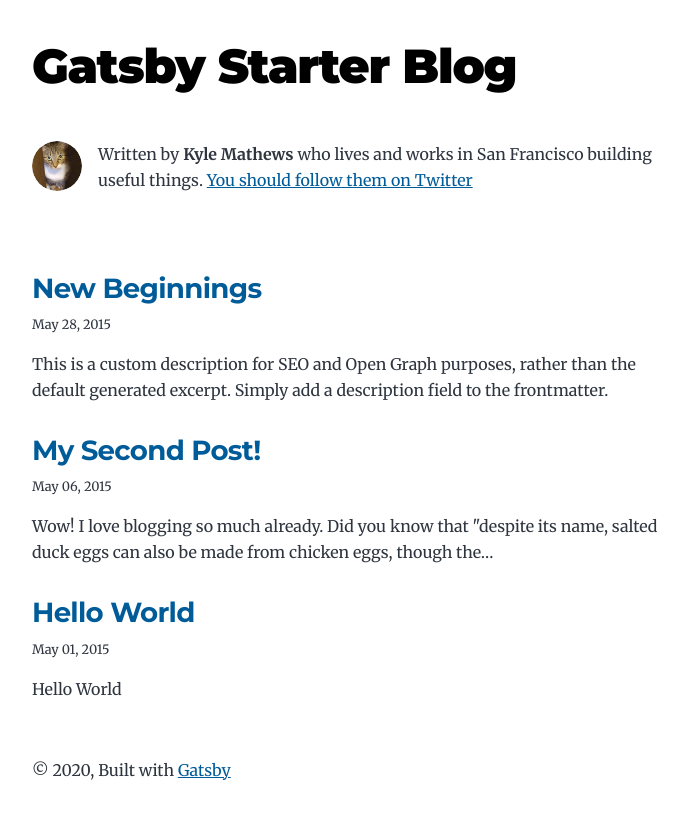
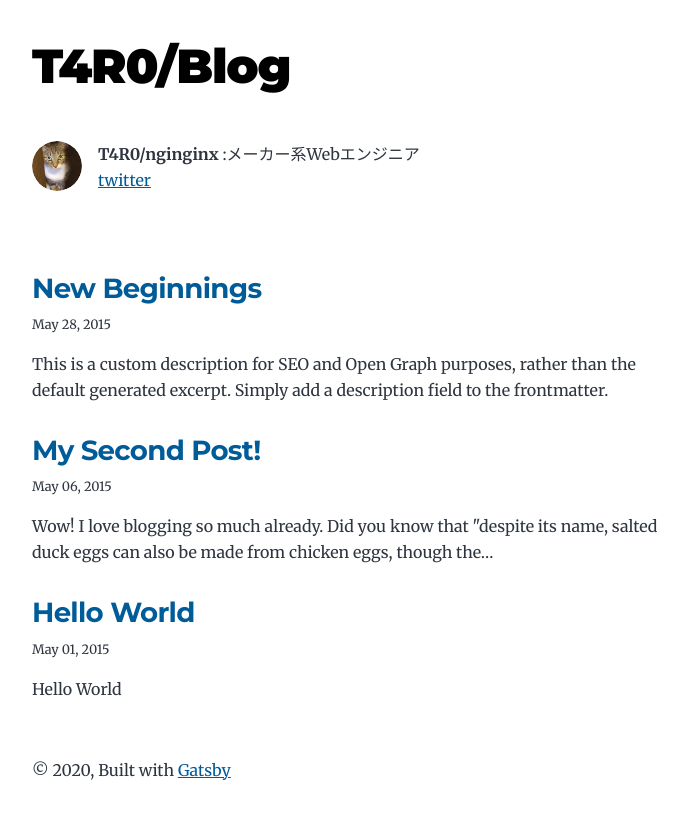
Before and after one commit to ninginx/blog-t4r0, a Gatsby site: page / in a window 1280 px wide. Shown: the whole page, without its empty margins (292-980 px from the left). Built offline with nearby package versions, Linux system fonts and the light colour scheme; Gatsby itself is replaced by a stand-in of ours.

Commit message:
fixed name

```diff
--- a/gatsby-config.js
+++ b/gatsby-config.js
@@ -1,14 +1,14 @@
 module.exports = {
   siteMetadata: {
-    title: `Gatsby Starter Blog`,
+    title: `T4R0/Blog`,
     author: {
-      name: `Kyle Mathews`,
-      summary: `who lives and works in San Francisco building useful things.`,
+      name: `T4R0/nginginx`,
+      summary: `メーカー系Webエンジニア`,
     },
     description: `A starter blog demonstrating what Gatsby can do.`,
     siteUrl: `https://gatsby-starter-blog-demo.netlify.app/`,
     social: {
-      twitter: `kylemathews`,
+      twitter: `ninginx`,
     },
   },
   plugins: [
--- a/src/components/bio.js
+++ b/src/components/bio.js
@@ -53,10 +53,11 @@ const Bio = () => {
       )}
       {author?.name && (
         <p>
-          Written by <strong>{author.name}</strong> {author?.summary || null}
+          <strong>{author.name}</strong> :{author?.summary || null}
           {` `}
+          <br />
           <a href={`https://twitter.com/${social?.twitter || ``}`}>
-            You should follow them on Twitter
+            twitter
           </a>
         </p>
       )}
```
Also changed, not shown: package.json (line endings or trailing spaces).
